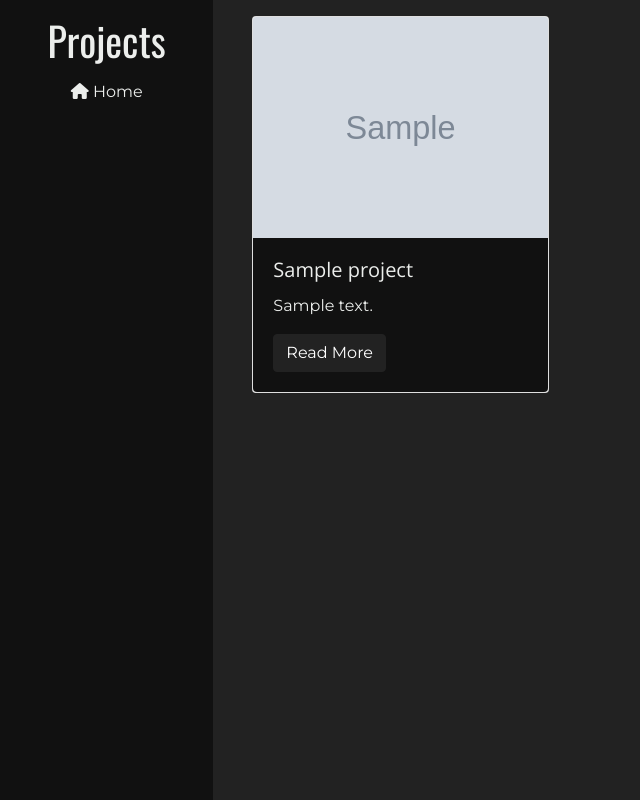
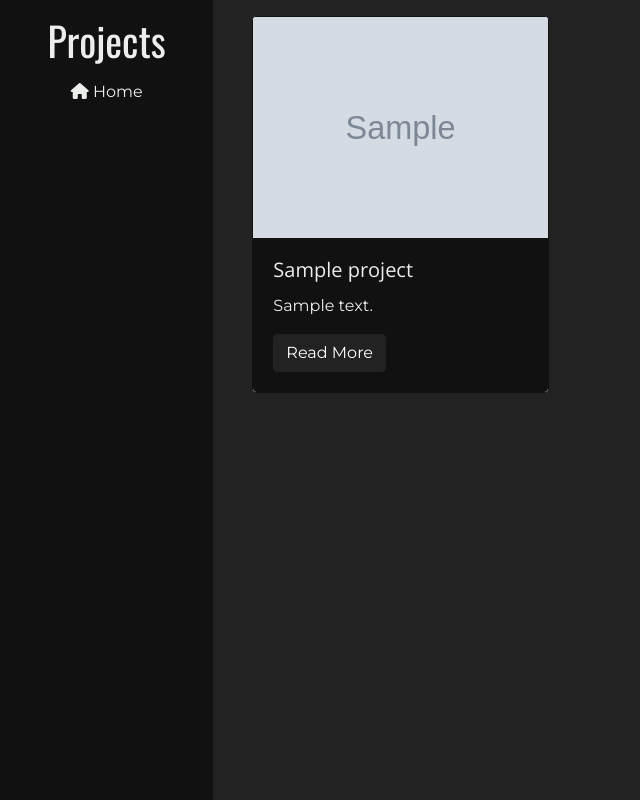
Before and after one commit to dcfreire/funnisquares.github.io, a Django app: template projects/templates/projects/all_projects.html in a window 1280 px wide. Shown: the whole page, without its empty margins (0-640 px from the left). Run offline with Django 3.2, Linux system fonts and the light colour scheme; the template is opened without the code that fills it: most values are stand-ins (such as "Sample title", 1, 10 or a date in 2020); grey boxes marked "Sample" are stand-in pictures; some libraries are stand-ins or nearby versions.

Commit message:
meu deu do ceu pqq n funcionaaaa

```diff
--- a/projects/templates/projects/all_projects.html
+++ b/projects/templates/projects/all_projects.html
@@ -7,7 +7,7 @@
     {% for project in projects %}
 
     <div class="col">
-      <div class="card" >
+      <div class="card border-dark" >
         <a class="card-link" href={% url 'projects:project_detail' project.pk %}>
         <img class="card-img-top" src="{{ project.image.url }}" style="transform: rotate(0);"/>
         </a>
```
